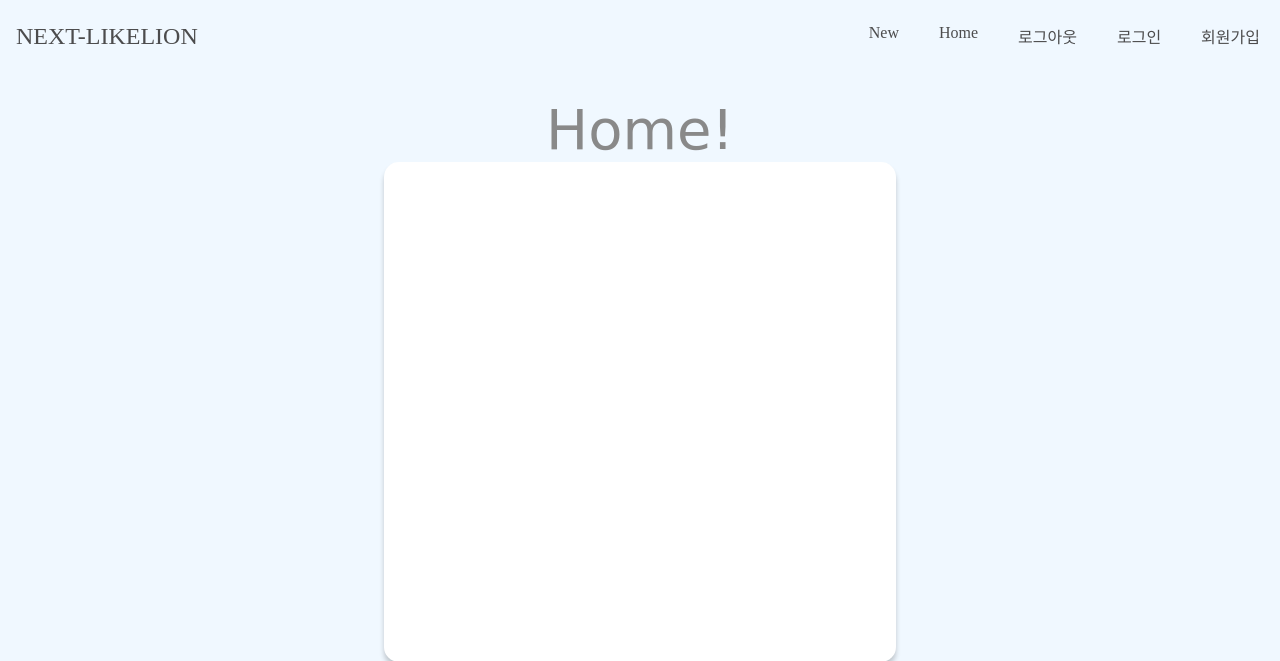
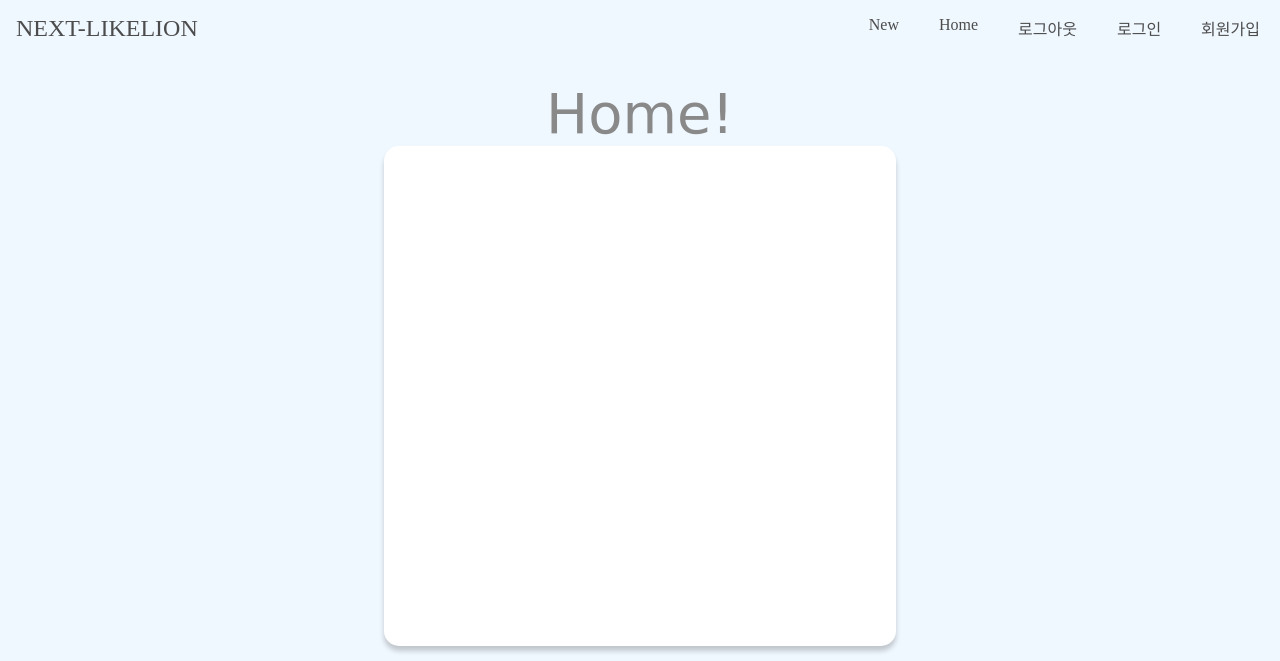
Before and after one commit to toyo30/session11, a Django app: page / in a window 1280 px wide. Shown: the top 661 px of the page. Run offline with Django 3.2, Linux system fonts and the light colour scheme; data that the repository does not hold is empty; some web fonts are replaced.

Commit message:
fix: navbar a tag style

```diff
--- a/project/app/static/base.css
+++ b/project/app/static/base.css
@@ -93,10 +93,13 @@ section {
 }
 
 .navbar__menu .navbar__menu__item {
-  padding: 8px 16px;
   margin: 0 4px;
   cursor: pointer;
   color: #898989;
+}
+
+.navbar__menu .navbar__menu__item a {
+  padding: 8px 16px;
 }
 
 /* .navbar__menu .navbar__menu__item:hover {
```
